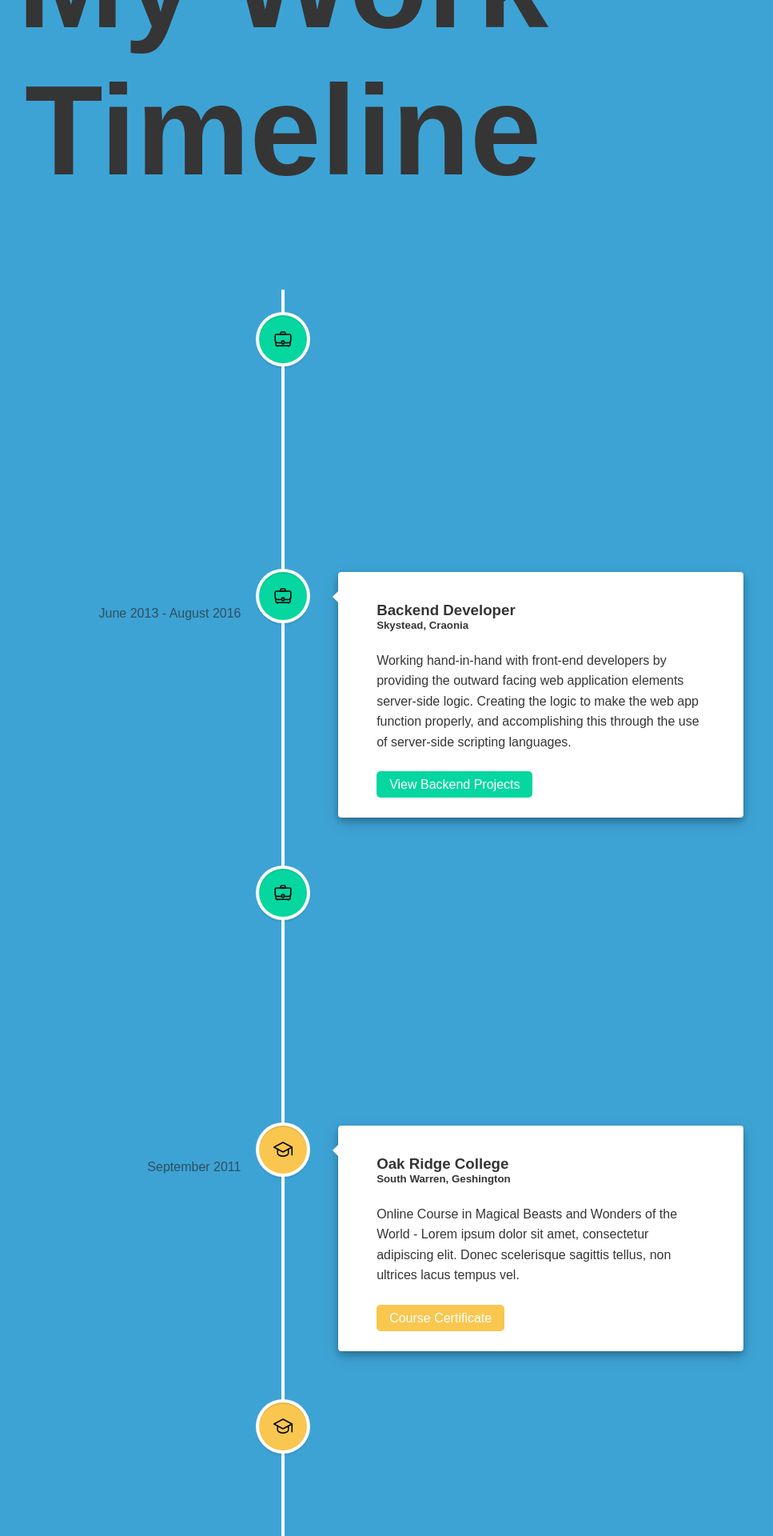
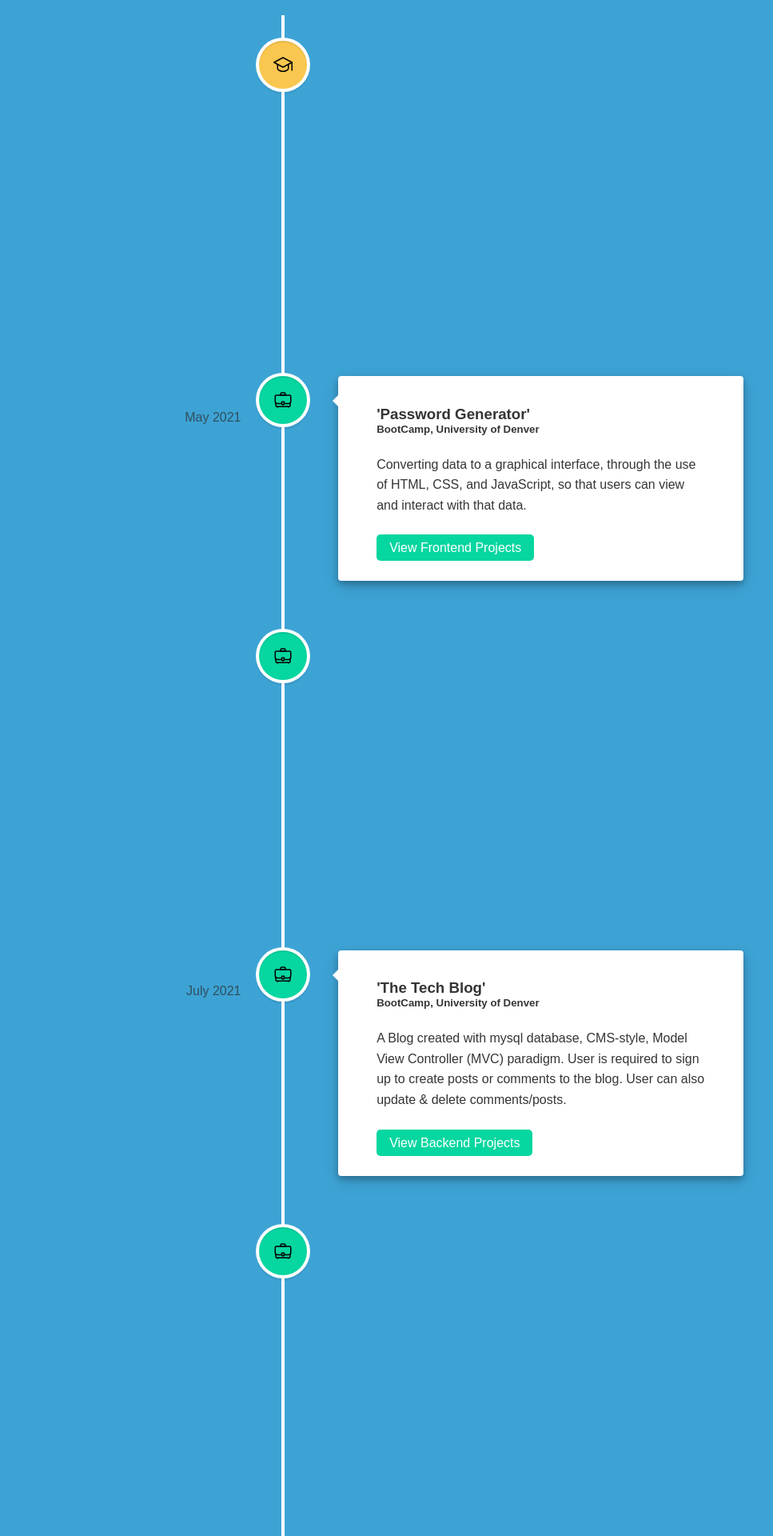
Before and after one commit to abanae/First_REACTAPP_Portfolio, a React (Create React App) app: page / in a window 1280 px wide. Shown: the part 220-2140 px from the top of the page at 80% size, without its empty margins (286-1253 px from the left). Built offline with nearby package versions, Linux system fonts and the light colour scheme.

Commit message:
filled info content

```diff
--- a/src/App.css
+++ b/src/App.css
@@ -6,7 +6,7 @@ body {
   }
 
   .title {
-    font-size: 10em;
+    font-size: 6em;
     text-align: center;
     font-family: "Bebas Neue", sans-serif;
   }
--- a/src/App.js
+++ b/src/App.js
@@ -17,7 +17,7 @@ function App() {
 
   return (
     <div>
-      <h1 className="title">My Work Timeline</h1>
+      <h1 className="title">My Project Timeline</h1>
       <VerticalTimeline>
         {timelineElements.map((element) => {
           let isWorkIcon = element.icon === "work";
--- a/src/timelineElements.js
+++ b/src/timelineElements.js
@@ -1,63 +1,65 @@
 let timelineElements = [
+  {
+    id: 1,
+    title: "University of Denver, University of Denver Coding Bootcamp",
+    location: "Denver, Colorado",
+    description:
+      "*24 weeks of immersive experience that teaches Junior level web developers the skills needed to be successful. *Completed daily challenges & weekly projects gaining experience in full-stack development and deployment. *Practice pair-programing, test driven development, and agile methodologies",
+      buttonText: "Course Certificate",
+      date: "April 2021 - Current",
+    icon: "school",
+  },
     {
-      id: 1,
-      title: "Frontend Developer",
-      location: "Dragontail, Ascana",
+      id: 2,
+      title: "'Password Generator'",
+      location: "BootCamp, University of Denver",
       description:
         "Converting data to a graphical interface, through the use of HTML, CSS, and JavaScript, so that users can view and interact with that data.",
       buttonText: "View Frontend Projects",
-      date: "August 2016 - present",
-      icon: "work",
-    },
-    {
-      id: 2,
-      title: "Backend Developer",
-      location: "Skystead, Craonia",
-      description:
-        "Working hand-in-hand with front-end developers by providing the outward facing web application elements server-side logic. Creating the logic to make the web app function properly, and accomplishing this through the use of server-side scripting languages.",
-      buttonText: "View Backend Projects",
-      date: "June 2013 - August 2016",
+      date: "May 2021",
       icon: "work",
     },
     {
       id: 3,
-      title: "Quality Assurance Engineer",
-      location: "South Warren, Geshington",
+      title: "'Urban Cipher'",
+      location: "BootCamp, University of Denver",
       description:
-        "Assessing the quality of specifications and technical design documents in order to ensure timely, relevant and meaningful feedback.",
-      buttonText: "Company Website",
-      date: "September 2011 - June 2013",
+        "Creating the logic to make the web app function properly, and accomplishing this through the use of server-side scripting languages. DESCRIPTION : Deepen your lyrical knowledge by using our dictionary functions to look up any 'slang' term from your favorite songs.Or further your 'traditional' knowledge with our Webster dictionary search.",
+      buttonText: "View Backend Projects",
+      date: "June 2021",
       icon: "work",
     },
     {
       id: 4,
-      title: "Oak Ridge College",
-      location: "South Warren, Geshington",
+      title: "'The Tech Blog'",
+      location: "BootCamp, University of Denver",
       description:
-        "Online Course in Magical Beasts and Wonders of the World - Lorem ipsum dolor sit amet, consectetur adipiscing elit. Donec scelerisque sagittis tellus, non ultrices lacus tempus vel.",
-      buttonText: "Course Certificate",
-      date: "September 2011",
-      icon: "school",
+        "A Blog created with mysql database, CMS-style, Model View Controller (MVC) paradigm. User is required to sign up to create posts or comments to the blog. User can also update & delete comments/posts.",
+      buttonText: "View Backend Projects",
+      date: "July 2021",
+      icon: "work",
     },
     {
       id: 5,
-      title: "Hawking College",
-      location: "Skystead, Craonia",
+      title: "Really Good Fake Store",
+      location: "BootCamp, University of Denver",
       description:
-        "College - Lorem ipsum dolor sit amet, consectetur adipiscing elit. Donec scelerisque sagittis tellus, non ultrices lacus tempus vel.",
-      buttonText: "College Projects",
-      date: "2007 - 2011",
-      icon: "school",
+        "Our project is a mock e-commerce store called Really Good Fake Store. E-commerce websites make up about 10% of the internet. Our goal was to be able to build this mock store with our current coding skills to mock something similar to what we might see on a real job.The client has the ability to create an account, login/logout, and add/delete products to their shpping cart.",
+      buttonText: "View Backend Projects",
+      date: "August 2021",
+      icon: "work",
     },
     {
       id: 6,
-      title: "Marble Hills Grammar School",
-      location: "Dragontail, Ascana",
+      title: "Coming Soon..",
+      location: "BootCamp, University of Denver",
       description:
-        "Highschool - Lorem ipsum dolor sit amet, consectetur adipiscing elit. Donec scelerisque sagittis tellus, non ultrices lacus tempus vel.",
-      date: "2003 - 2007",
-      icon: "school",
+        "Lorem ipsum dolor sit amet, consectetur adipiscing elit. Donec scelerisque sagittis tellus, non ultrices lacus tempus vel.",
+      buttonText: "View Backend Projects",
+      date: "Currently Working On It",
+      icon: "work",
     },
+
   ]
 
   export default timelineElements
```
